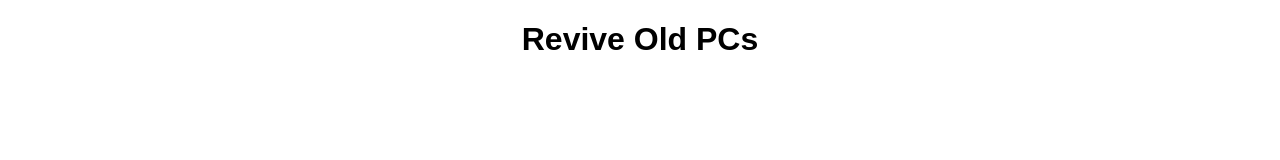
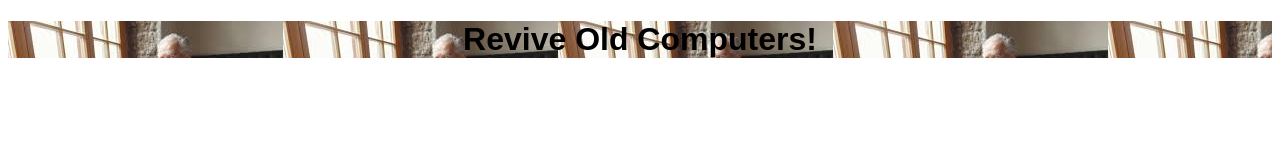
Before and after one commit to xtreme-pc/web, a plain HTML site: page index.html in a window 1280 px wide. Drawn offline with Linux system fonts and the light colour scheme.

Commit message:
Update index.html

```diff
--- a/index.html
+++ b/index.html
@@ -9,8 +9,8 @@
     </style>
   </head>
   <body>
-    <div style="background-image: url('HERE');">
-      <h1>Revive Old PCs</h1>
+    <div class="head" style="background-image: url('33270EDA-CEDA-451B-A6A2-9B59FFEAE54F.jpeg');">
+      <h1>Revive Old Computers!</h1>
     </div>
   </body>
 </html
```
